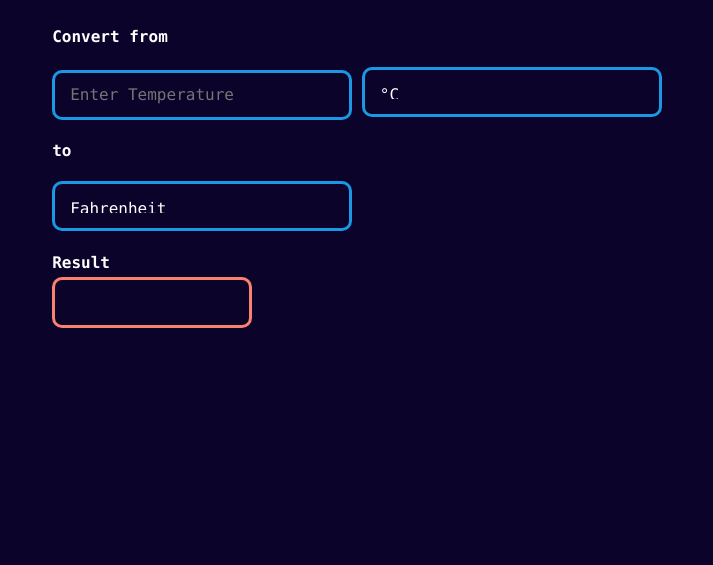
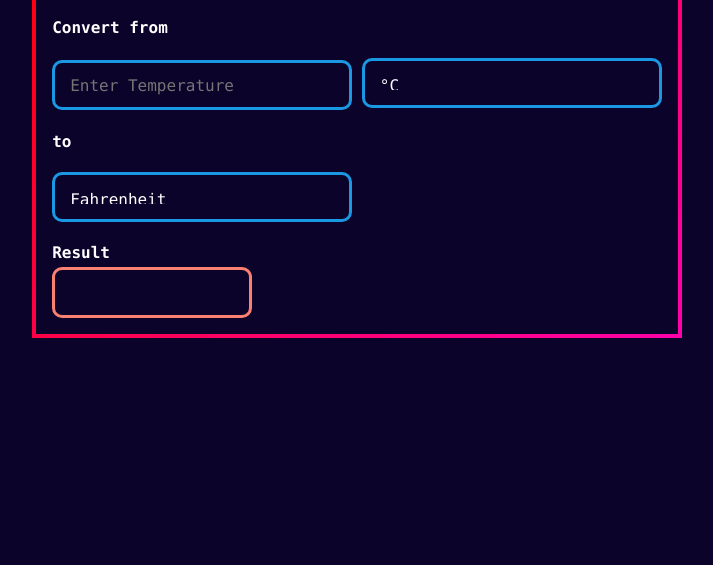
Before and after one commit to suprakash-144/OIBSIP, a plain HTML site: page temperature converter/index.html in a window 1280 px wide. Shown: the part 235-800 px from the top of the page, without its empty margins (283-996 px from the left). Drawn offline with Linux system fonts and the light colour scheme.

Commit message:
Update style.css

```diff
--- a/temperature converter/style.css
+++ b/temperature converter/style.css
@@ -12,15 +12,18 @@
     display: flex;
     flex-direction: column;
     justify-content: center;
-    margin-top:10rem;
+     align-items: center;
+    min-height: 42rem;
 }
 .container{
 
-    flex-direction: column;
+   flex-direction: column;
     color: white;
-    align-items: center;
     display: flex;
-
+    border: 4px solid;
+    border-radius: 40px;
+    border-image: linear-gradient(135deg, #ff0000 0%, #ff00ab 100%)1;
+    padding:2rem 1rem;
 }
 
 input,
```
